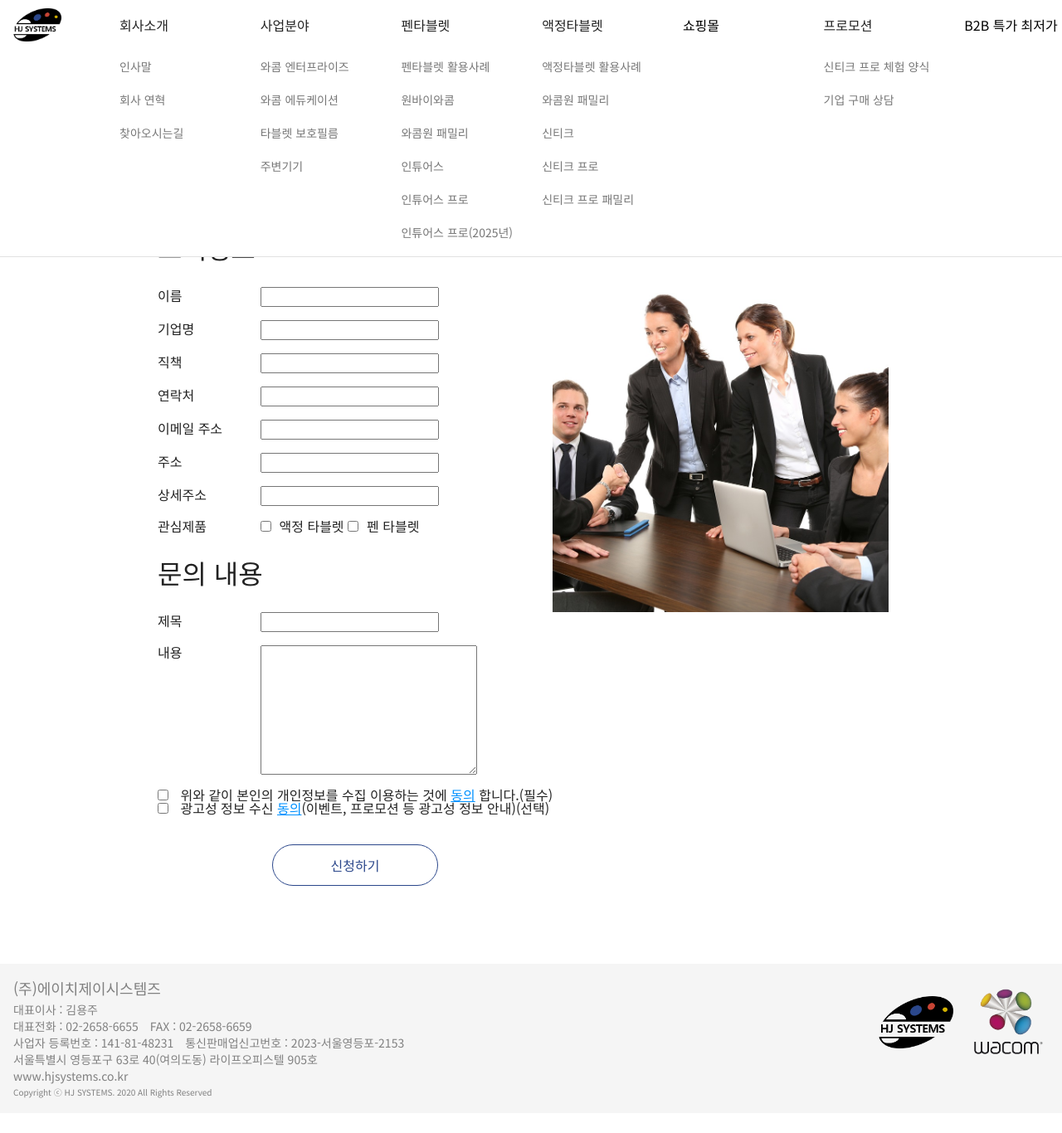
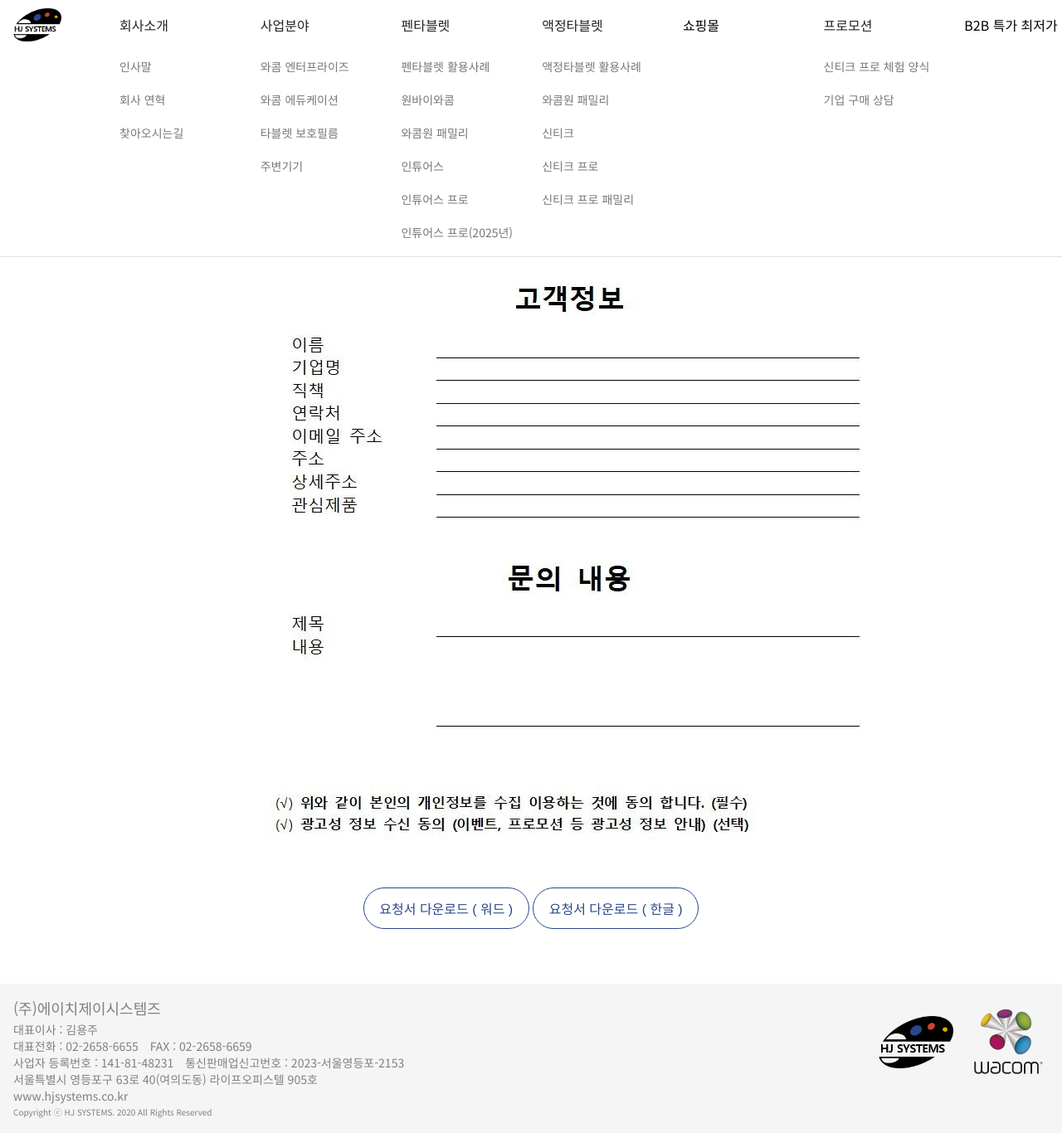
Before and after one commit to gonnajoong/hj-systems, a PHP site: page /pages/consumer-counseling.php in a window 1280 px wide. Shown: the whole page at 83% size. Before the commit the page ends 1324 px from the top, so only its background shows below. Run offline with PHP 8.4, Linux system fonts and the light colour scheme; some libraries are stand-ins or nearby versions.

Commit message:
기업 구매 상담 페이지 개편

```diff
--- a/pages/consumer-counseling.php
+++ b/pages/consumer-counseling.php
@@ -35,77 +35,9 @@
     <section class="hj-form-list-wrap">
         <div class="hj-form-main-wrap">
             <article class="hj-checklist-wrap">
-                <h2>기업 구매 상담</h2>
-                <div class="hj-form-text">
-                    <p>와콤의 비즈니스 솔루션에 대한 자세한 상담을 원하시면 아래 양식을 기입해주세요.
-                        <br>와콤 전문가가 곧 연락 드리겠습니다.
-                    </p>
-                </div>
-                <h2>고객정보</h2>
-                <div class="hj-form-flex-wrap">
-                    <form method="POST" id="emailForm" class="hj-form-wrap">
-                        <span class="hj-form-label-style">
-                            <label for="ConsumerName" class="hj-form-label-title">이름</label>
-                            <input type="text" class="hj-email-input" id="ConsumerName" required>
-                        </span>
-                        <span class="hj-form-label-style">
-                            <label for="CompanyName" class="hj-form-label-title">기업명</label>
-                            <input type="text" class="hj-email-input" id="CompanyName" required>
-                        </span>
-                        <span class="hj-form-label-style">
-                            <label for="Position" class="hj-form-label-title">직책</label>
-                            <input type="text" class="hj-email-input" id="Position" required>
-                        </span>
-                        <span class="hj-form-label-style">
-                            <label for="Contact" class="hj-form-label-title">연락처</label>
-                            <input type="text" class="hj-email-input" id="Contact" requiredc>
-                        </span>
-                        <span class="hj-form-label-style">
-                            <label for="EmailAddress" class="hj-form-label-title">이메일 주소</label>
-                            <input type="email" class="hj-email-input" id="EmailAddress" required>
-                        </span>
-                        <span class="hj-form-label-style">
-                            <label for="Address" class="hj-form-label-title">주소</label>
-                            <input type="text" class="hj-email-input" id="Address" required readonly>
-                        </span>
-                        <span class="hj-form-label-style">
-                            <label for="DetailAddress" class="hj-form-label-title">상세주소</label>
-                            <input type="text" class="hj-email-input" id="DetailAddress" required>
-                        </span>
-                        <span class="hj-form-label-style">
-                            <label class="hj-form-label-title">관심제품</label>
-                            <span>
-                                <input class="hj-check-box" type="checkbox" id="liquid_tablet"><label for="liquid_tablet">액정 타블렛</label>
-                                <input class="hj-check-box" type="checkbox" id="pen_tablet"><label for="pen_tablet">펜 타블렛</label>
-                            </span>
-                        </span>
-                        <h2>문의 내용</h2>
-                        <span class="hj-form-label-style">
-                            <label for="InquiryTitle" class="hj-form-label-title">제목</label>
-                            <input type="text" class="hj-email-input" id="InquiryTitle" required>
-                        </span>
-                        <span class="hj-form-label-style">
-                            <label for="InquiryContents" class="hj-form-label-title">내용</label>
-                            <textarea name="" id="InquiryContents" cols="30" rows="10" required></textarea>
-                        </span>
-                        <span class="hj-form-label-style">
-                            <span>
-                                <input class="hj-check-box" type="checkbox" id="terms_essential">
-                                <label for="terms_essential">위와 같이 본인의 개인정보를 수집 이용하는 것에 <a  onClick="window.open('./essential/terms-essential.html','개인정보 수집 동의','width=400px,height=800px');return false" class="hj-terms-link" target="_blank">동의</a>  합니다.(필수)</label>
-                            </span>
-                            <br>
-                            <span>
-                                <input class="hj-check-box" type="checkbox" id="service_terms_essential">
-                                <label for="service_terms_essential">광고성 정보 수신 <a onClick="window.open('./essential/service-terms-essential.html','광고성 정보 수신 동의','width=400px,height=800px');return false" class="hj-terms-link" target="_blank">동의</a>(이벤트, 프로모션 등 광고성 정보 안내)(선택)</label>
-                            </span>
-                        </span>
-                        <span class="hj-form-label-style button-box">
-                            <button class="hj-form-submit-button" id="FormSubmitButton" type="submit">신청하기</button>
-                        </span>
-                    </form>
-                <div class="hj-systems-form-image-1"></div>
-                </div>
-
+                <img class="hj-promotion-title-image-1" src="../../images/banners/wacom_promotion_b2b.jpg" alt="promotion_img">
+                <a href="../../doc/wacom_b2b.docx" download><button class="hj-form-submit-button">요청서 다운로드 ( 워드 )</button></a>
+                        <a href="../../doc/wacom_b2b.hwp" download><button class="hj-form-submit-button">요청서 다운로드 ( 한글 )</button></a>
             </article>
         </div>
     </section>
```
Also changed, not shown: images/banners/wacom_promotion_b2b.jpg (added), 2 other files.
